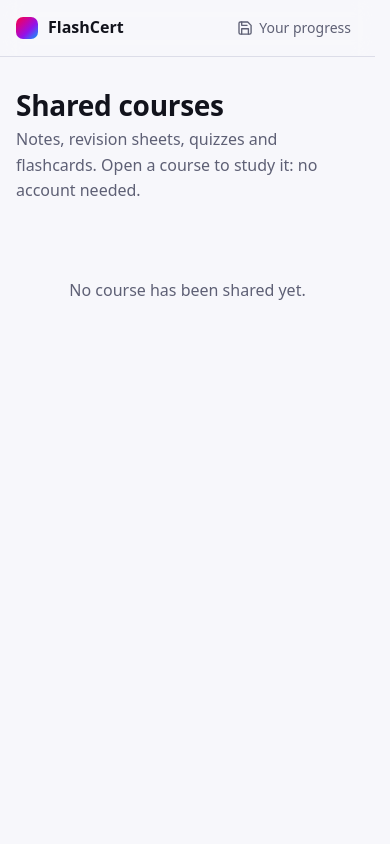
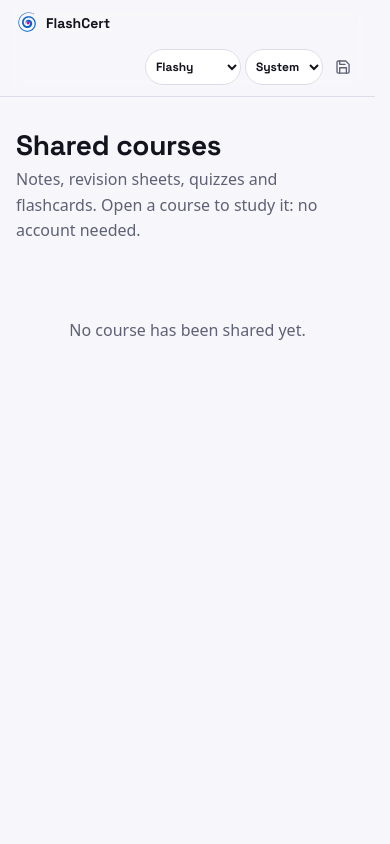
Before and after one commit to Valkea/FlashCert-Server, a Flask app: page / in a window 390 px wide. Run offline with Flask 3, Linux system fonts and the light colour scheme.

Commit message:
feat(ui): match app styling and add palette and appearance controls

```diff
--- /dev/null
+++ b/src/flashcert_share/static/appearance.js
@@ -0,0 +1,45 @@
+/* Palette preference is independent of saved study progress. */
+(() => {
+  "use strict";
+  const palettes = ["flashy", "ink", "blue_orange", "navy_gold", "tangerine", "violet", "forest", "coral", "neon"];
+  const key = "flashcert:palette";
+  const themeKey = "flashcert:theme";
+  const systemTheme = window.matchMedia("(prefers-color-scheme: dark)");
+  let theme = "system";
+  let palette = "flashy";
+  try {
+    const saved = localStorage.getItem(key);
+    if (palettes.includes(saved)) palette = saved;
+    const savedTheme = localStorage.getItem(themeKey);
+    if (["system", "light", "dark"].includes(savedTheme)) theme = savedTheme;
+  } catch (_) { /* Storage may be unavailable. */ }
+  document.documentElement.dataset.palette = palette;
+  document.documentElement.dataset.theme = theme;
+
+  function updateBrowserColor() {
+    const color = getComputedStyle(document.documentElement).getPropertyValue("--bg").trim();
+    document.querySelectorAll('meta[name="theme-color"]').forEach(meta => { meta.content = color; });
+  }
+  document.addEventListener("DOMContentLoaded", () => {
+    const select = document.getElementById("palette-select");
+    select.value = palette;
+    document.getElementById("palette-control").hidden = false;
+    const themeSelect = document.getElementById("theme-select");
+    themeSelect.value = theme;
+    document.getElementById("theme-control").hidden = false;
+    themeSelect.addEventListener("change", () => {
+      theme = themeSelect.value;
+      document.documentElement.dataset.theme = theme;
+      try { localStorage.setItem(themeKey, theme); } catch (_) { /* Keep it for this page. */ }
+      updateBrowserColor();
+    });
+    select.addEventListener("change", () => {
+      palette = select.value;
+      document.documentElement.dataset.palette = palette;
+      try { localStorage.setItem(key, palette); } catch (_) { /* Keep it for this page. */ }
+      updateBrowserColor();
+    });
+    updateBrowserColor();
+    systemTheme.addEventListener("change", updateBrowserColor);
+  });
+})();
--- a/src/flashcert_share/static/style.css
+++ b/src/flashcert_share/static/style.css
@@ -1,25 +1,14 @@
-/* FlashCert share: the app's palette, light and dark. */
+/* Colour roles are imported from the app in palettes.css. */
+@font-face {
+  font-family: "Space Grotesk";
+  src: url("fonts/grotesk_bold.ttf") format("truetype");
+  font-weight: 700;
+  font-display: swap;
+}
 :root {
-  --bg: #F7F7FB;
-  --surface: #FFFFFF;
-  --surface-alt: #EFEFF6;
-  --stroke: #DCDDE8;
-  --text: #12131C;
-  --muted: #5E6075;
-  --accent: #0A64C9;
-  --on-accent: #FFFFFF;
-  --accent-text: #0A64C9;
-  --accent-soft: #E3F0FE;
-  --secondary: #C705A5;
-  --good: #15803D;
-  --good-soft: #DCFCE7;
-  --bad: #E0032F;
-  --bad-soft: #FFE3E8;
-  --warn: #C2410C;
-  --mark: rgba(3, 219, 220, 0.33);
-  --code-bg: #E8F1FD;
   --shadow: 0 1px 2px rgba(18, 19, 28, 0.06), 0 4px 16px rgba(18, 19, 28, 0.05);
-  --radius: 14px;
+  --radius: 22px;
+  --display: "Space Grotesk", system-ui, sans-serif;
   --font: system-ui, -apple-system, "Segoe UI", Roboto, "Helvetica Neue", Arial, sans-serif;
   --mono: ui-monospace, SFMono-Regular, Menlo, Consolas, monospace;
   color-scheme: light;
@@ -79,9 +52,15 @@ a { color: var(--accent-text); }
 .topbar-inner { display: flex; align-items: center; justify-content: space-between; height: 56px; }
 .brand { display: inline-flex; align-items: center; gap: 10px; font-weight: 700; color: var(--text); text-decoration: none; }
 .brand-mark {
-  width: 22px; height: 22px; border-radius: 7px;
-  background: linear-gradient(135deg, #FA0340, #C705A5 35%, #9212EA 60%, #4C59F6 80%, #039EF2);
+  width: 30px; height: 30px; flex: none;
 }
+.header-tools { display: flex; align-items: center; gap: 8px; }
+.palette-picker select {
+  max-width: 140px; min-height: 36px; padding: 6px 10px;
+  border: 1px solid var(--stroke); border-radius: 999px;
+  background: var(--surface); color: var(--text); font: 700 13px var(--display); cursor: pointer;
+}
+.sr-only { position: absolute; width: 1px; height: 1px; padding: 0; overflow: hidden; clip-path: inset(50%); white-space: nowrap; }
 .link-button {
   display: inline-flex; align-items: center; gap: 6px;
   background: none; border: 0; color: var(--muted); font: inherit; font-size: 14px; cursor: pointer; padding: 8px;
@@ -402,6 +381,13 @@ h3.label { margin: 28px 0 8px; }
 .save-banner .icon-button:hover { background: rgba(127, 127, 127, 0.25); color: var(--bg); }
 
 @media (max-width: 480px) {
+  .topbar-inner { height: auto; min-height: 56px; gap: 4px 6px; padding-top: 6px; padding-bottom: 6px; }
+  .brand { gap: 6px; }
+  .header-tools { gap: 4px; }
+  .palette-picker select { max-width: 96px; padding: 6px; font-size: 12px; }
+  .brand-mark { width: 24px; height: 24px; }
+  .brand { font-size: 14px; }
+  .header-tools .link-button span { display: none; }
   .tabs button span { font-size: 14px; }
   .tabs button { padding: 0 10px; gap: 6px; }
   .stem { font-size: 17px; }
@@ -409,3 +395,11 @@ h3.label { margin: 28px 0 8px; }
   .save-banner { left: 12px; right: 12px; transform: none; width: auto; }
   .save-banner span { flex: 1; }
 }
+
+.brand, h1, h2, .course-title, .btn, .chip, .tabs button, .segmented button, .label { font-family: var(--display); }
+
+@media (max-width: 400px) {
+  .topbar-inner { height: 96px; flex-wrap: wrap; }
+  .header-tools { width: 100%; justify-content: flex-end; }
+  .tabs { top: 96px; }
+}
--- a/src/flashcert_share/templates/base.html
+++ b/src/flashcert_share/templates/base.html
@@ -7,8 +7,10 @@
   {% block meta %}{% endblock %}
   <meta name="theme-color" content="#F7F7FB" media="(prefers-color-scheme: light)">
   <meta name="theme-color" content="#0B0B13" media="(prefers-color-scheme: dark)">
-  <link rel="icon" href="{{ url_for('static', filename='icon.svg') }}" type="image/svg+xml">
+  <link rel="icon" href="{{ url_for('static', filename='icon.svg') }}?v={{ version }}" type="image/svg+xml">
   <link rel="stylesheet" href="{{ url_for('static', filename='style.css') }}?v={{ version }}">
+  <link rel="stylesheet" href="{{ url_for('static', filename='palettes.css') }}?v={{ version }}">
+  <script src="{{ url_for('static', filename='appearance.js') }}?v={{ version }}"></script>
 </head>
 <body class="{% block body_class %}{% endblock %}">
 <svg hidden xmlns="http://www.w3.org/2000/svg">
@@ -30,10 +32,34 @@
 </svg>
 <header class="topbar">
   <div class="wrap topbar-inner">
-    <a class="brand" href="{{ url_for('index') }}"><span class="brand-mark" aria-hidden="true"></span>{{ site_name }}</a>
+    <a class="brand" href="{{ url_for('index') }}">{% include "_logo.html" %}{{ site_name }}</a>
+    <div class="header-tools">
+    <label class="palette-picker" hidden id="palette-control">
+      <span class="sr-only">{{ t.palette }}</span>
+      <select id="palette-select" aria-label="{{ t.palette }}">
+        <option value="flashy">Flashy</option>
+        <option value="ink">Ink</option>
+        <option value="blue_orange">Blue / Orange</option>
+        <option value="navy_gold">Navy / Gold</option>
+        <option value="tangerine">Tangerine</option>
+        <option value="violet">Violet</option>
+        <option value="forest">Forest</option>
+        <option value="coral">Coral</option>
+        <option value="neon">Neon</option>
+      </select>
+    </label>
+    <label class="palette-picker" hidden id="theme-control">
+      <span class="sr-only">{{ t.appearance }}</span>
+      <select id="theme-select" aria-label="{{ t.appearance }}">
+        <option value="system">{{ t.theme_system }}</option>
+        <option value="light">{{ t.theme_light }}</option>
+        <option value="dark">{{ t.theme_dark }}</option>
+      </select>
+    </label>
     <button type="button" class="link-button" id="progress-open" hidden>
       <svg class="icon"><use href="#i-save"/></svg><span>{{ t.progress }}</span>
     </button>
+    </div>
   </div>
 </header>
 <main class="wrap">
```
Also changed, not shown: other parts of src/flashcert_share/static/style.css (+9 -25 lines), src/flashcert_share/i18n.py (+10 -0 lines), tests/test_pages.py (+1 -0 lines), README.md.
